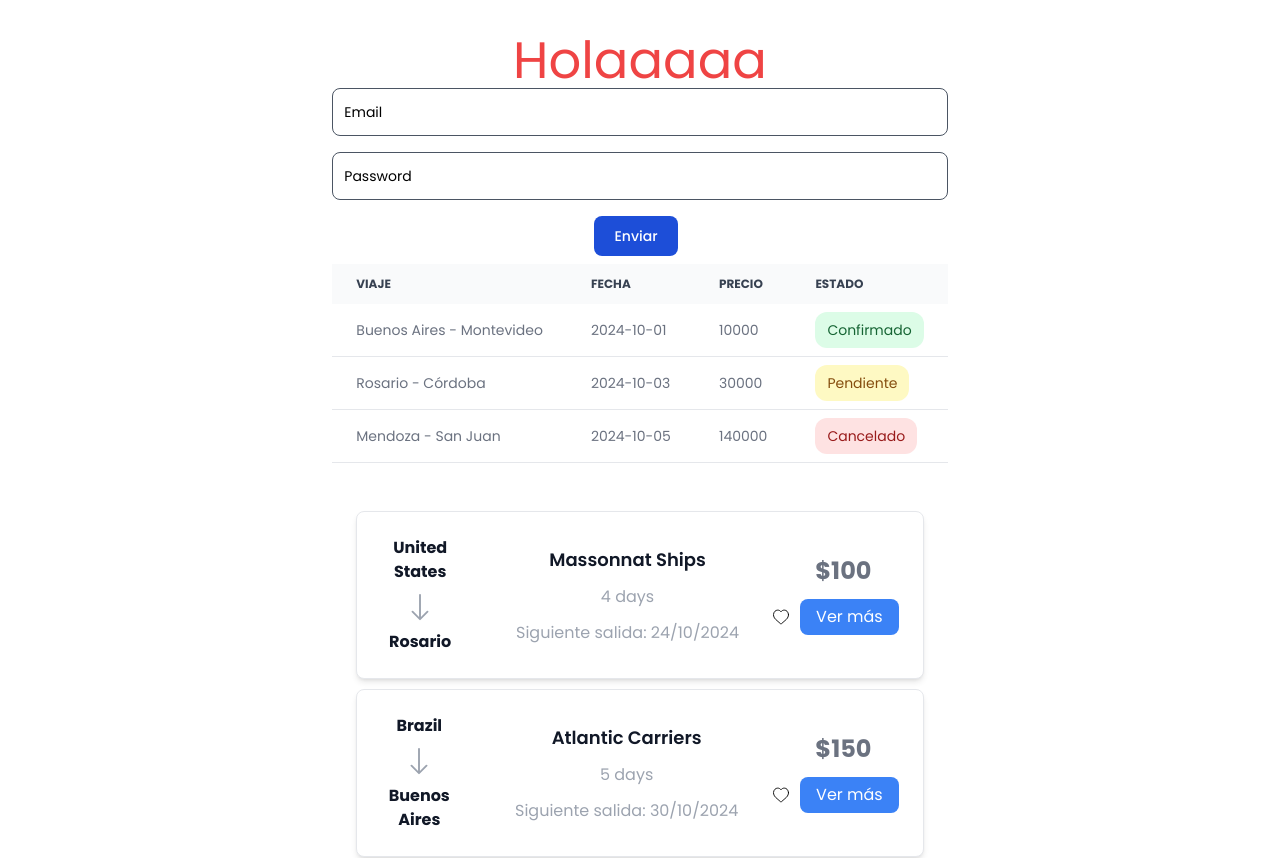
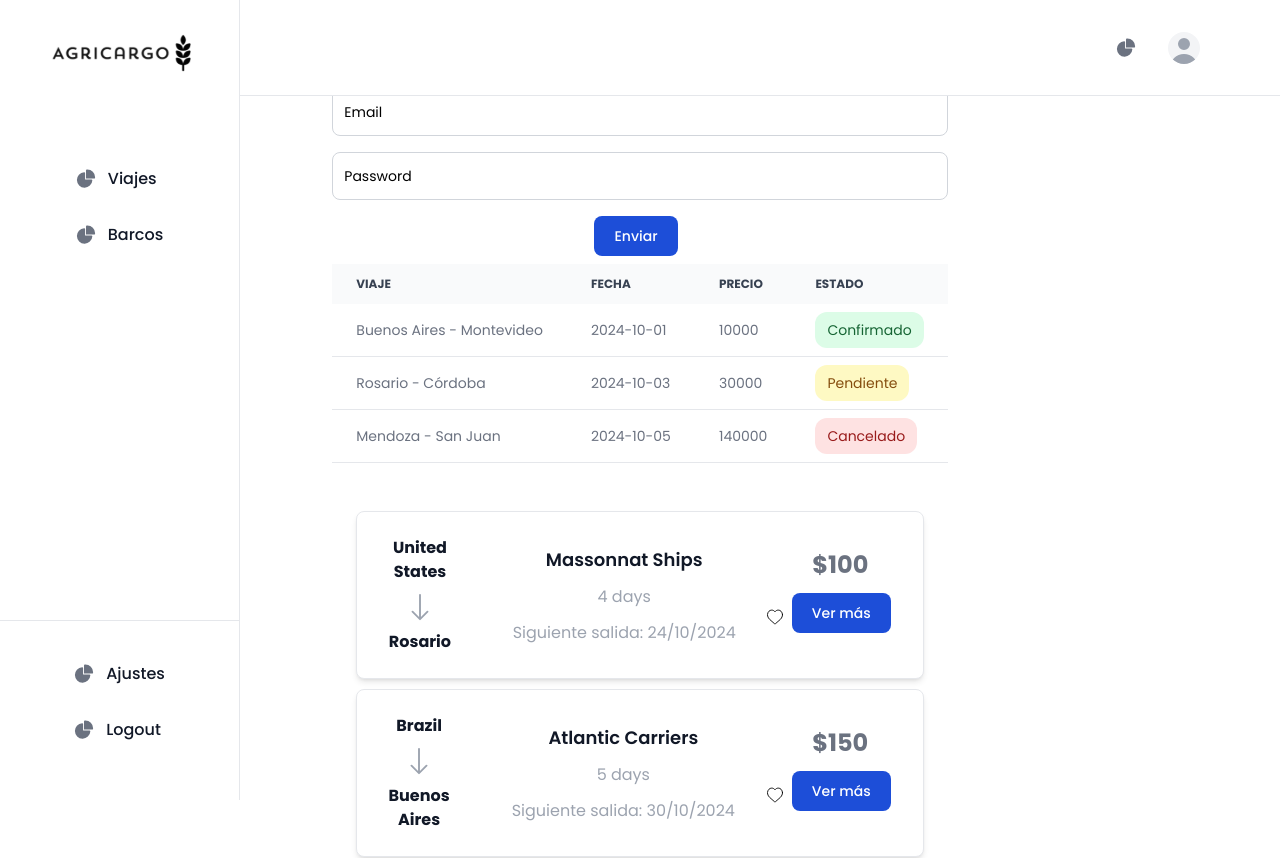
Before and after one commit to PalenaFrancisco/Agricargo-Frontend, a React (Vite) app: page / in a window 1280 px wide. Shown: the top 858 px of the page. Built offline with nearby package versions, Linux system fonts and the light colour scheme.

Commit message:
sidebar component

```diff
--- a/src/App.jsx
+++ b/src/App.jsx
@@ -4,6 +4,8 @@ import Button from "./components/button/Button";
 import Input from "./components/input/Input";
 import TripCardsList from "./components/tripCardsList/TripCardsList";
 import ReservationTable from "./components/tables/ReservationTable";
+import Sidebar from "./components/sidebar/Sidebar";
+import { BrowserRouter as Router } from "react-router-dom";
 import "@fontsource/poppins/100.css";
 import "@fontsource/poppins/200.css";
 import "@fontsource/poppins/300.css";
@@ -104,17 +106,21 @@ function App() {
 
   return (
     <>
+    <Router>
+
+      <Sidebar userType={"empresa"}/>
       <h1 className="text-red-500">Holaaaaa</h1>
       <Input inputclass="mb-4">Email</Input>
       <Input inputclass="mb-4">Password</Input>
       <Button>Enviar</Button>
       <ReservationTable
         data={testReservationsData.elements}
-      />
+        />
       <br />
       <div className='p-4'>
         <TripCardsList trips={trips} />
       </div>
+        </Router>
     </>
   );
 }
--- a/src/components/input/Input.jsx
+++ b/src/components/input/Input.jsx
@@ -4,11 +4,11 @@ const Input = ({children, inputclass}) => {
             <input
                 type="text"
                 id={`floating_${children}`}
-                className="block px-2.5 pb-2.5 pt-4 w-full text-sm text-black bg-transparent rounded-lg border border-gray-300 border-gray-600 focus:border-blue-500 focus:outline-none focus:ring-0 focus:border-blue-600 peer"
+                className="block px-2.5 pb-2.5 pt-4 w-full text-sm text-black bg-transparent rounded-lg border border-gray-300 dark:border-gray-600 focus:border-blue-500 focus:outline-none focus:ring-0 dark:focus:border-blue-600 peer"
                 placeholder=" "
             />
             <label
-                for={`floating_${children}`}
+                htmlFor={`floating_${children}`}
                 className="absolute text-sm text-black bg-white duration-300 transform -translate-y-4 scale-75 top-2 z-10 origin-[0] px-2 peer-focus:px-2 peer-focus:text-blue-600 peer-focus:font-bold peer-placeholder-shown:scale-100 peer-placeholder-shown:-translate-y-1/2 peer-placeholder-shown:top-1/2 peer-focus:top-2 peer-focus:scale-75 peer-focus:-translate-y-4 rtl:peer-focus:translate-x-1/4 rtl:peer-focus:left-auto start-1"
             >
                 {children}
--- a/src/components/tripCard/TripCard.jsx
+++ b/src/components/tripCard/TripCard.jsx
@@ -1,5 +1,6 @@
-import React, { useState } from 'react'
+import { useState } from 'react'
 import { BsArrowDown } from "react-icons/bs";
+import Button from '../button/Button';
 
 
 const TripCard = ({ price , bussinesName, shipingTime, origin, destination, nextShiping}) => {
@@ -15,7 +16,7 @@ const TripCard = ({ price , bussinesName, shipingTime, origin, destination, next
                 {/* Origin and destination */}
                 <div className="">
                     <p className="text-gray-900 font-bold">{origin}</p>
-                    <span className="block text-gray-400 flex justify-center text-3xl py-2">
+                    <span className="text-gray-400 flex justify-center text-3xl py-2">
                         <BsArrowDown />
                     </span>
                     <p className="text-gray-900 font-bold">{destination}</p>
@@ -70,7 +71,8 @@ const TripCard = ({ price , bussinesName, shipingTime, origin, destination, next
                                 </g>
                             </svg>
                         </button>
-                        <button className="bg-blue-500 text-white py-1.5 px-4 rounded-lg ml-0.5">Ver más</button>
+                        {/* <button className="bg-blue-500 text-white py-1.5 px-4 rounded-lg ml-0.5">Ver más</button> */}
+                        <Button>Ver más</Button>
                     </section>
 
                 </section>
```
Also changed, not shown: 1 other file (tests, documents, lock files or other folders).
